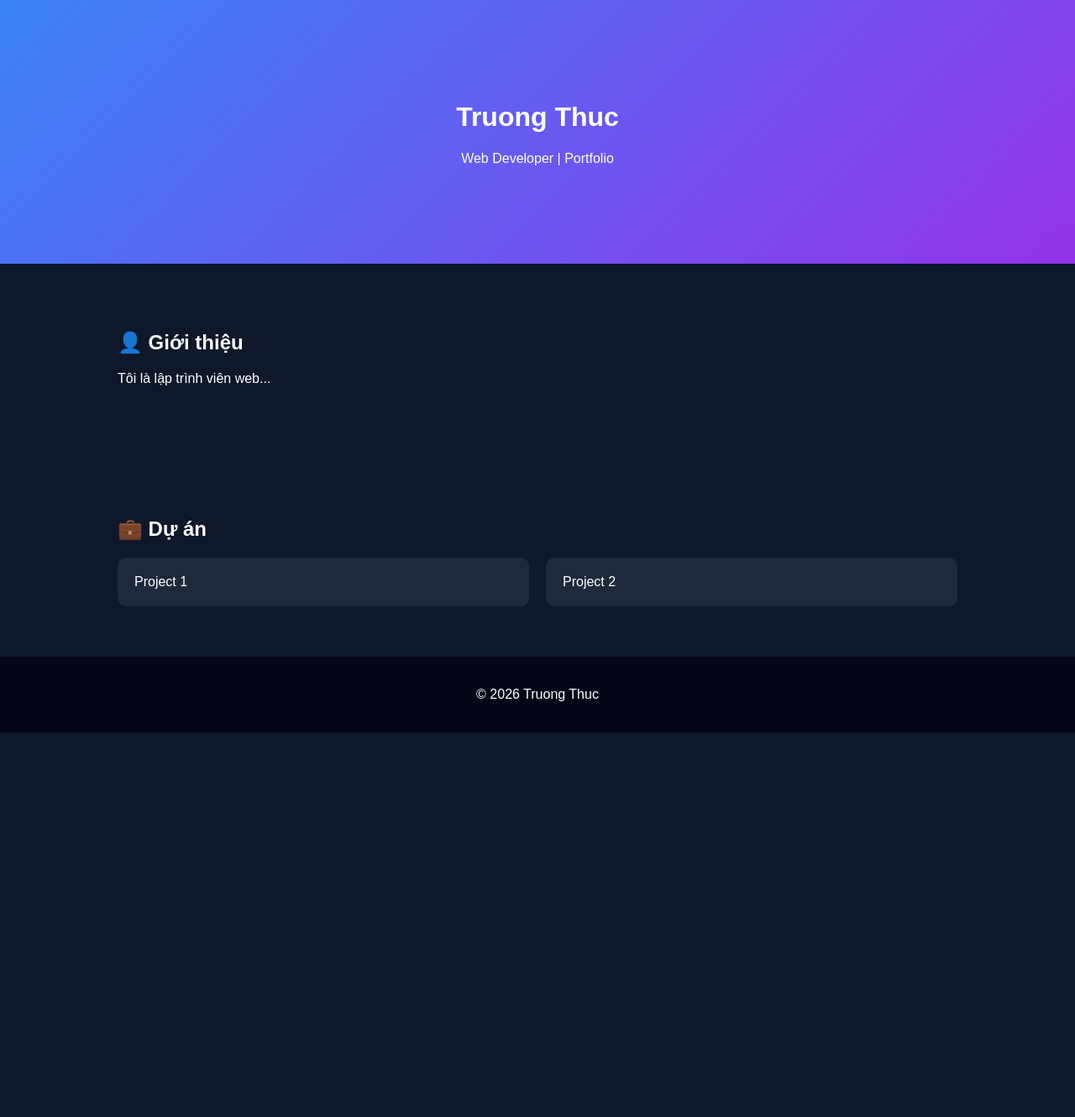
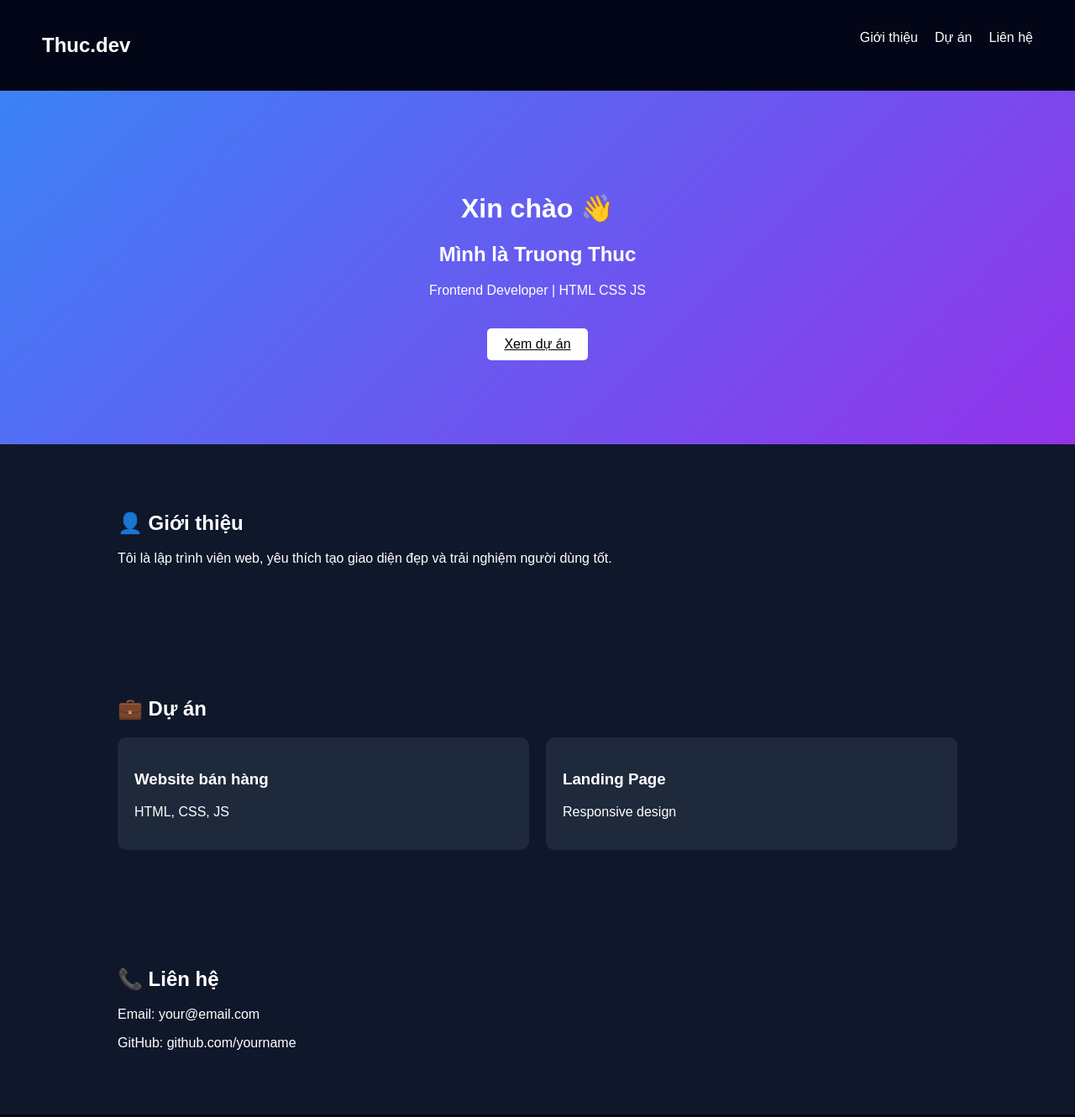
Before and after one commit to truongthuc14/truongthuc14.github.io, a plain HTML site: page index.html in a window 1280 px wide. Shown: the top 1330 px of the page at 84% size. Before the commit the page ends 872 px from the top, so only its background shows below. Drawn offline with Linux system fonts and the light colour scheme.

Commit message:
Update index.html

```diff
--- a/index.html
+++ b/index.html
@@ -5,33 +5,65 @@
   <meta name="viewport" content="width=device-width, initial-scale=1.0">
   <title>Portfolio - Truong Thuc</title>
 
-  <!-- Link CSS -->
   <link rel="stylesheet" href="style.css">
 </head>
 
 <body>
 
+  <!-- Navbar -->
+  <nav>
+    <h2>Thuc.dev</h2>
+    <ul>
+      <li><a href="#about">Giới thiệu</a></li>
+      <li><a href="#projects">Dự án</a></li>
+      <li><a href="#contact">Liên hệ</a></li>
+    </ul>
+  </nav>
+
+  <!-- Hero -->
   <header>
-    <h1>Truong Thuc</h1>
-    <p>Web Developer | Portfolio</p>
+    <h1>Xin chào 👋</h1>
+    <h2>Mình là Truong Thuc</h2>
+    <p>Frontend Developer | HTML CSS JS</p>
+    <a href="#projects" class="btn">Xem dự án</a>
   </header>
 
-  <section>
+  <!-- About -->
+  <section id="about" class="fade">
     <h2>👤 Giới thiệu</h2>
-    <p>Tôi là lập trình viên web...</p>
+    <p>
+      Tôi là lập trình viên web, yêu thích tạo giao diện đẹp và trải nghiệm người dùng tốt.
+    </p>
   </section>
 
-  <section>
+  <!-- Projects -->
+  <section id="projects" class="fade">
     <h2>💼 Dự án</h2>
+
     <div class="projects">
-      <div class="card">Project 1</div>
-      <div class="card">Project 2</div>
+      <div class="card">
+        <h3>Website bán hàng</h3>
+        <p>HTML, CSS, JS</p>
+      </div>
+
+      <div class="card">
+        <h3>Landing Page</h3>
+        <p>Responsive design</p>
+      </div>
     </div>
+  </section>
+
+  <!-- Contact -->
+  <section id="contact" class="fade">
+    <h2>📞 Liên hệ</h2>
+    <p>Email: your@email.com</p>
+    <p>GitHub: github.com/yourname</p>
   </section>
 
   <footer>
     <p>© 2026 Truong Thuc</p>
   </footer>
 
+  <script src="script.js"></script>
 </body>
 </html>
```
